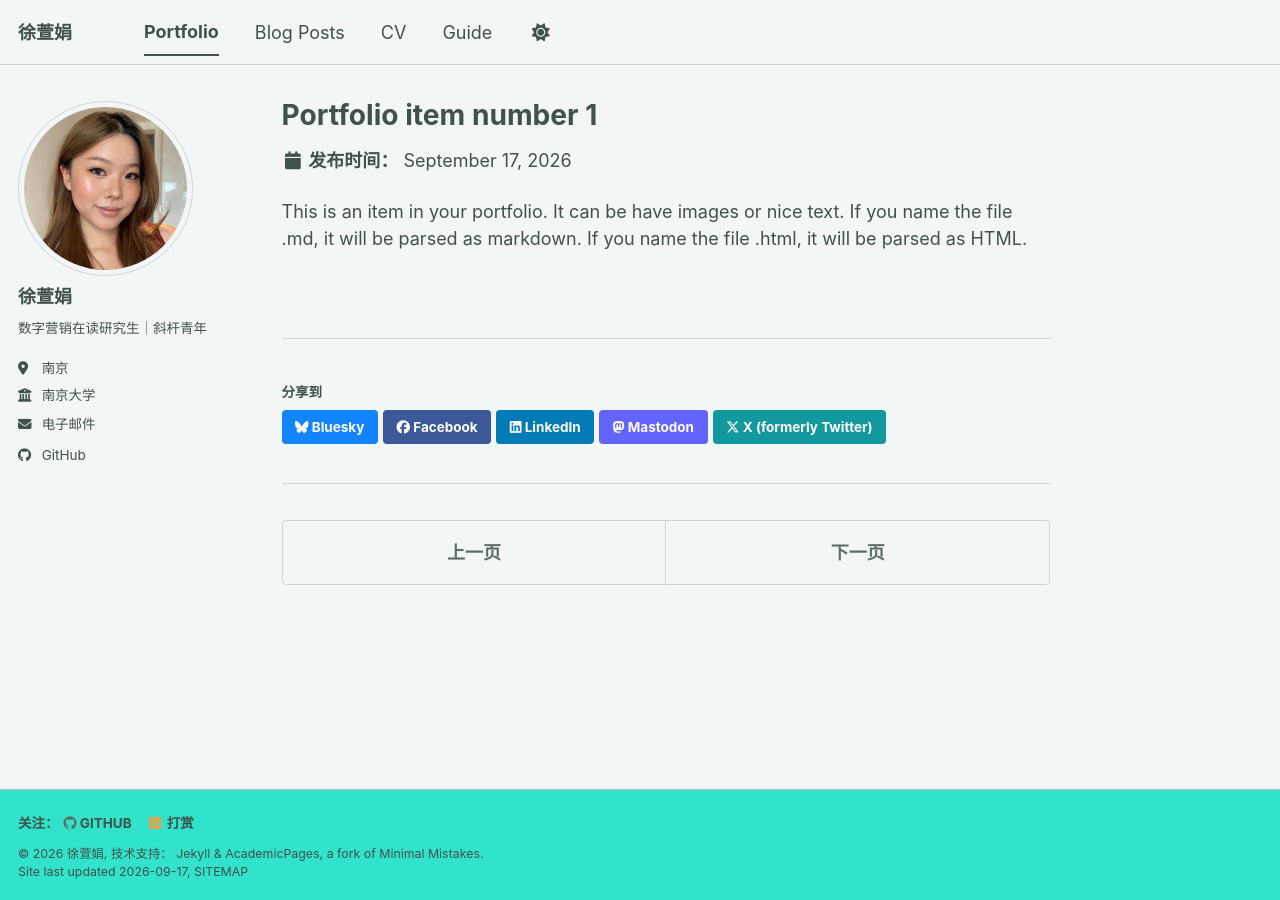
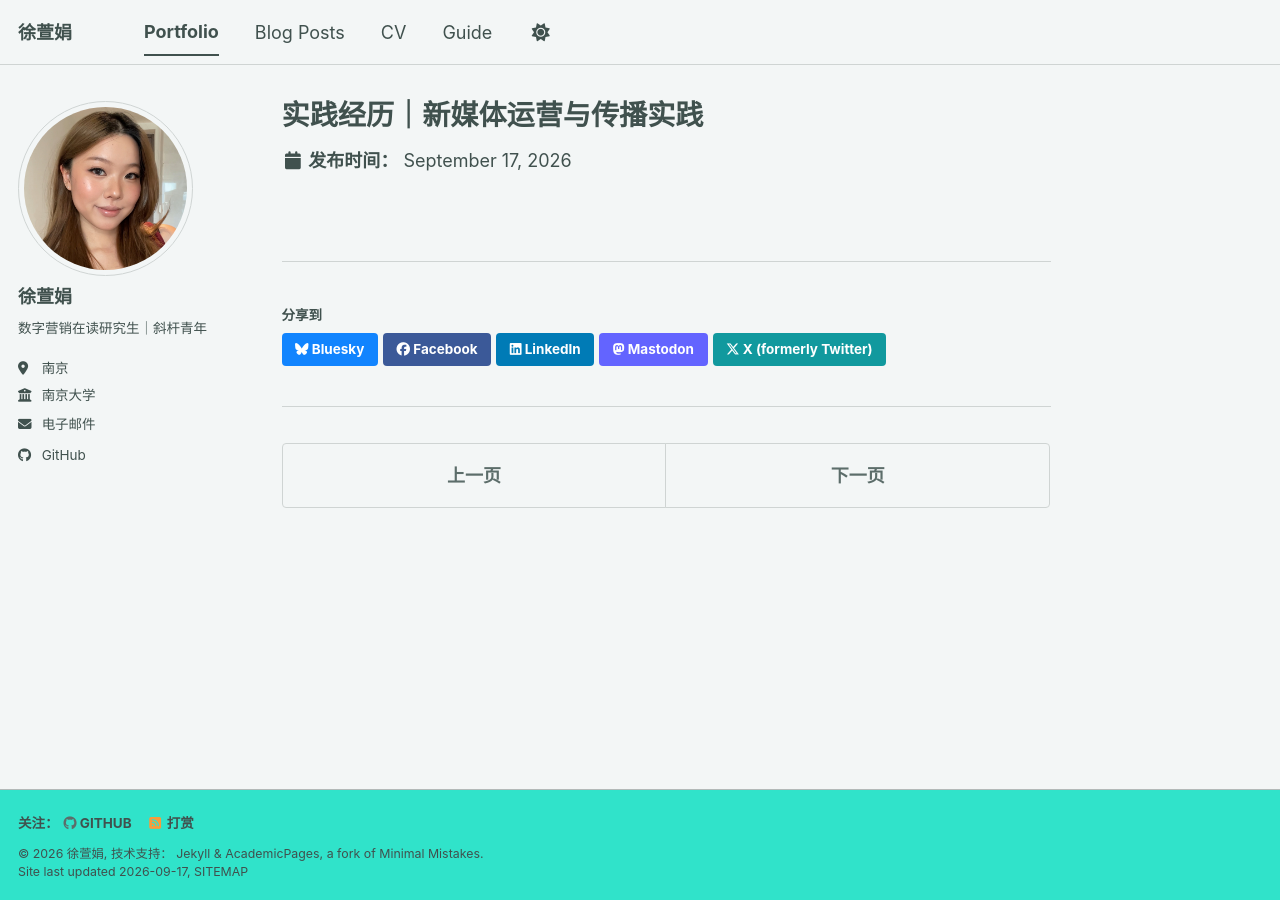
Before and after one commit to hsuanchuanhsu0527/hsuanchuanhsu0527.github.io, a Jekyll site: the page built from _portfolio/portfolio-1.md, in a window 1280 px wide. Built offline with Jekyll 4.4.1, drawn with Linux system fonts in a browser that asks for light colours; a style sheet for code colours, icons or effects is not loaded.

Commit message:
Update portfolio-1.md

```diff
--- a/_portfolio/portfolio-1.md
+++ b/_portfolio/portfolio-1.md
@@ -1,7 +1,5 @@
 ---
-title: "Portfolio item number 1"
-excerpt: "Short description of portfolio item number 1<br/><img src='/images/500x300.png'>"
+title: "实践经历｜新媒体运营与传播实践"
+excerpt: "小红书内容运营与实习实践<br/><img src='/images/poster.png'>"
 collection: portfolio
 ---
-
-This is an item in your portfolio. It can be have images or nice text. If you name the file .md, it will be parsed as markdown. If you name the file .html, it will be parsed as HTML.
```
